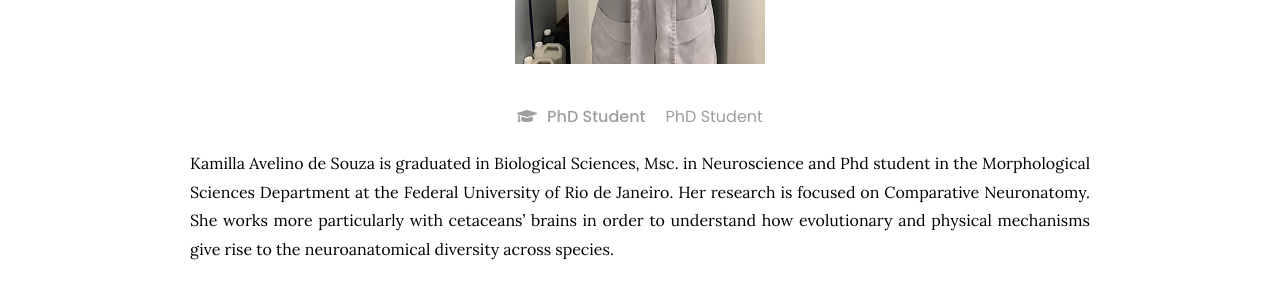
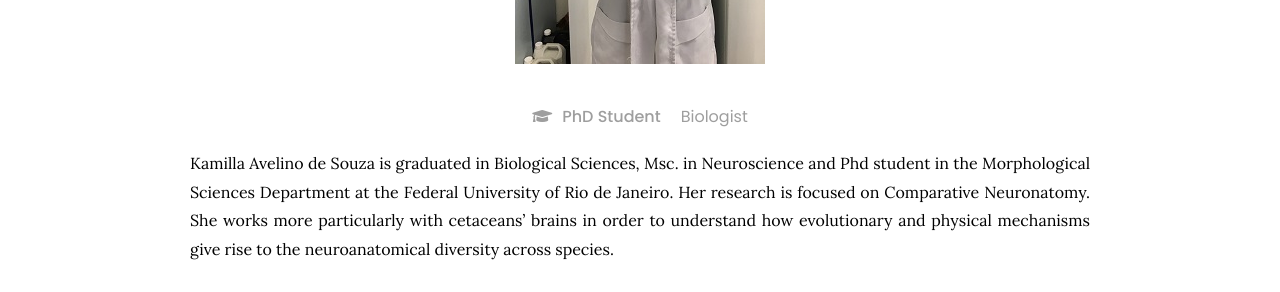
Before and after one commit to metaBIOlab/metabio, a Jekyll site: the page built from _members/kamilla-souza.md, in a window 1280 px wide. Shown: the part 531-823 px from the top of the page. Built offline with Jekyll 4.4.1, drawn with Linux system fonts in a browser that asks for light colours; nearby versions of some CDN libraries.

Commit message:
Update kamilla-souza.md

```diff
--- a/_members/kamilla-souza.md
+++ b/_members/kamilla-souza.md
@@ -1,7 +1,7 @@
 ---
 name: Kamilla Souza
 image: images/Kamilla.jpg
-description: PhD Student
+description: Biologist
 role: phd
 aliases:
   - K. Souza
```
